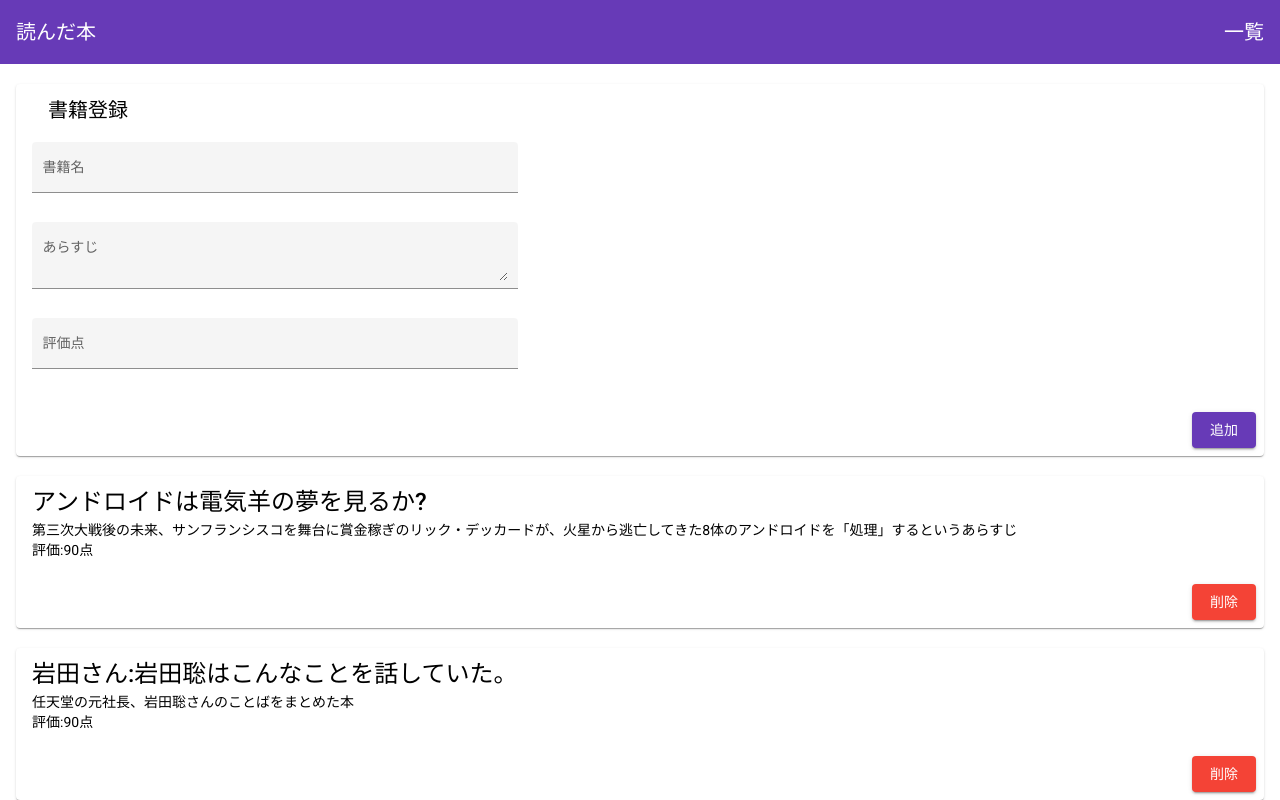
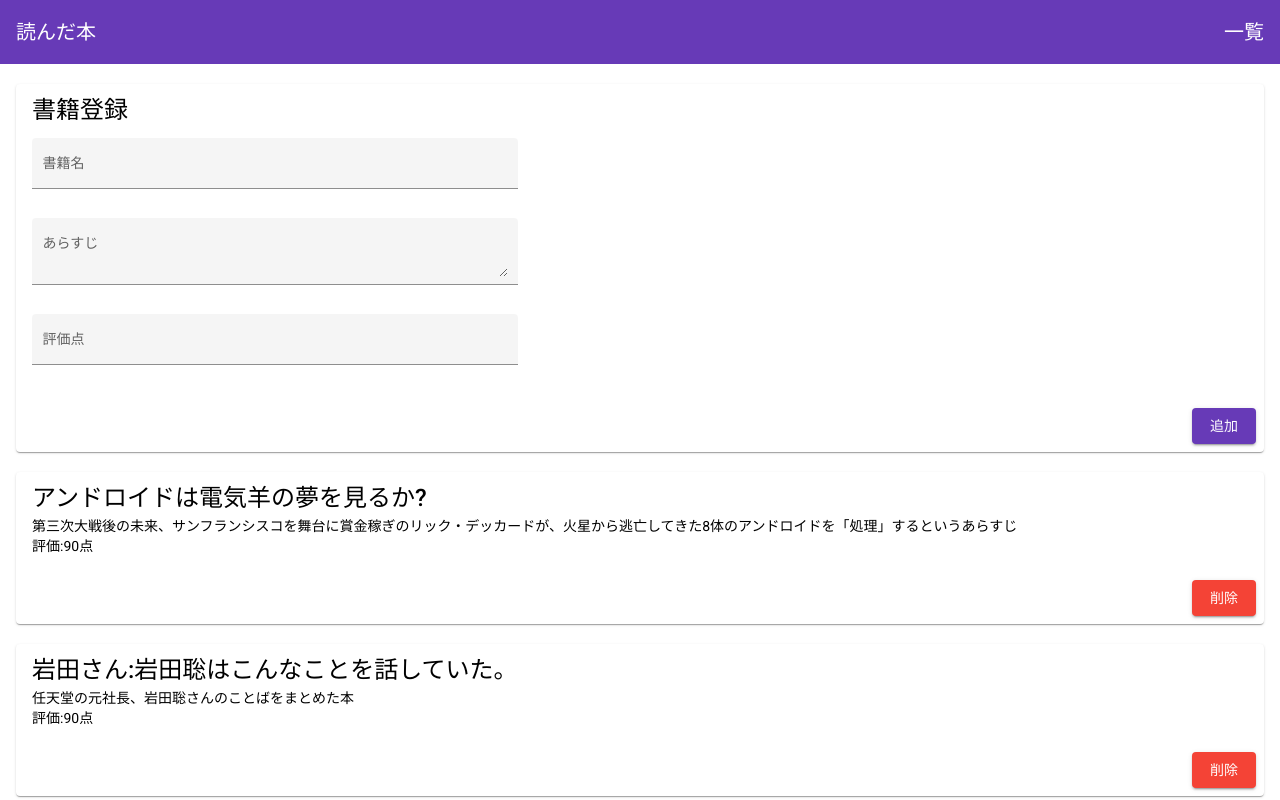
Before and after one commit to x1jy0/intern-book-app, an Angular app in the folder intern-book-app/: page / in a window 1280 px wide. Built offline with nearby package versions, Linux system fonts and the light colour scheme.

Commit message:
mat-card-headerの削除漏れを削除

```diff
--- a/intern-book-app/src/app/pages/list/list.component.html
+++ b/intern-book-app/src/app/pages/list/list.component.html
@@ -1,7 +1,5 @@
 <mat-card class="card">
-  <mat-card-header>
-    <mat-card-title>書籍登録</mat-card-title>
-  </mat-card-header>
+  <mat-card-title>書籍登録</mat-card-title>
   <mat-card-content>
     <div class="content">
       <mat-form-field class="input" appearance="fill">
```
